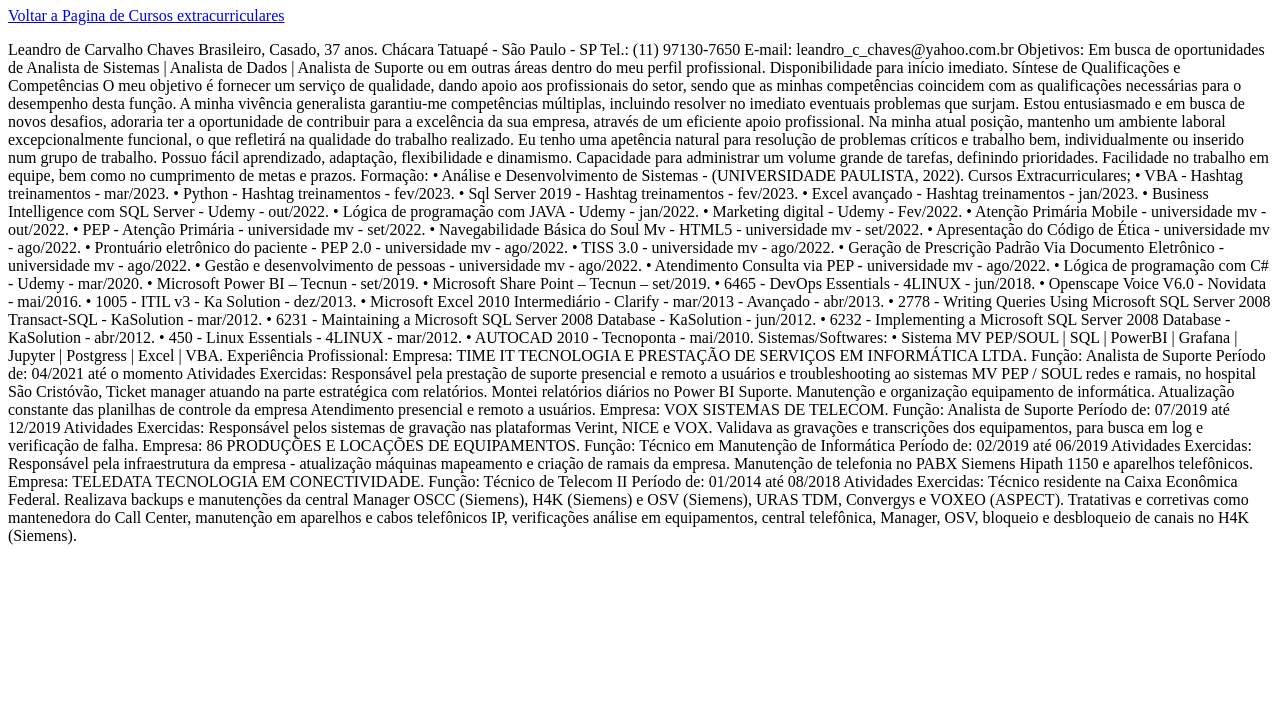
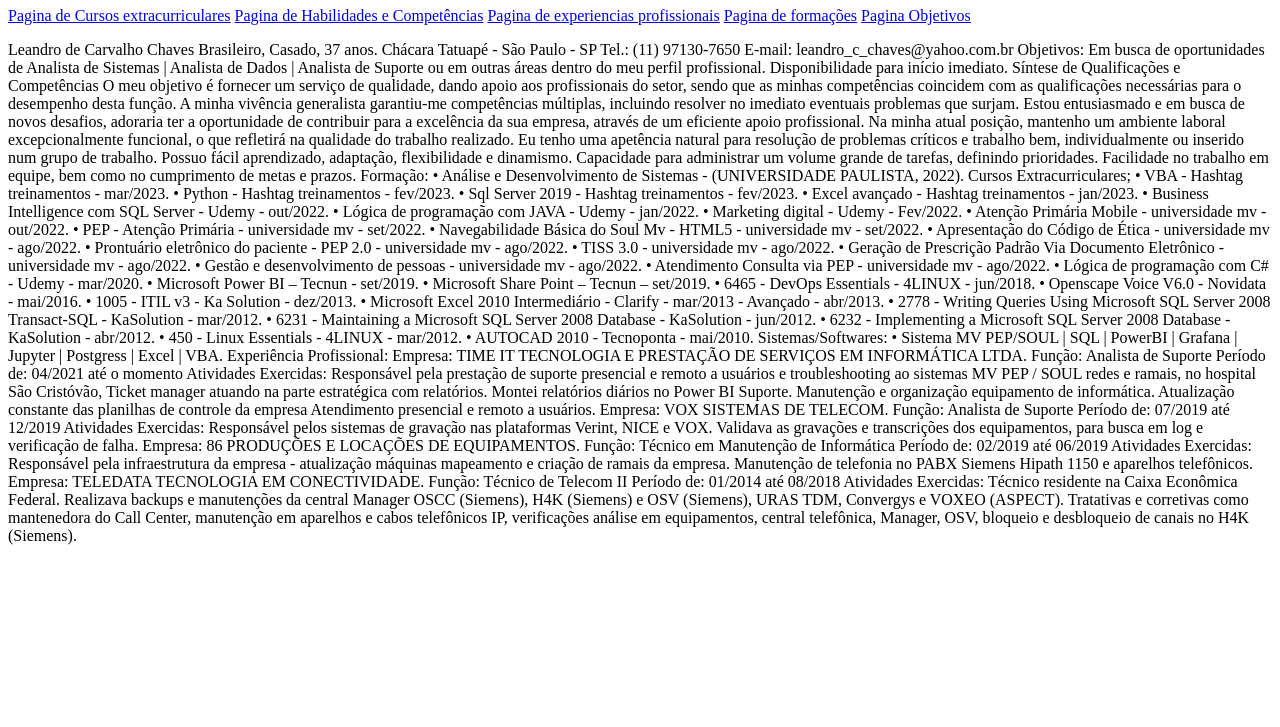
Before and after one commit to leandrocchaves92/Curriculo, a plain HTML site: page index.html in a window 1280 px wide. Shown: the part 73-800 px from the top of the page. Drawn offline with Linux system fonts and the light colour scheme.

Commit message:
modificacão dos links

```diff
--- a/index.html
+++ b/index.html
@@ -8,7 +8,11 @@
 </head>
 <body>
     <h1>Pagina Home</h1>
-    <a href="cursos.html">Voltar a Pagina de Cursos extracurriculares</a>
+    <a href="cursos.html">Pagina de Cursos extracurriculares</a>
+    <a href="compet.html">Pagina de Habilidades e Competências</a>
+    <a href="exp.html">Pagina de experiencias profissionais</a>
+    <a href="forma.html">Pagina de formações</a>
+    <a href="obj.html">Pagina Objetivos</a>
     <p>
         Leandro de Carvalho Chaves
 Brasileiro, Casado, 37 anos. Chácara Tatuapé - São Paulo - SP
```
Also changed, not shown: compet.html (+4 -0 lines), cursos.html (+4 -0 lines), exp.html (+4 -0 lines), forma.html (+4 -0 lines), obj.html (+5 -0 lines).
